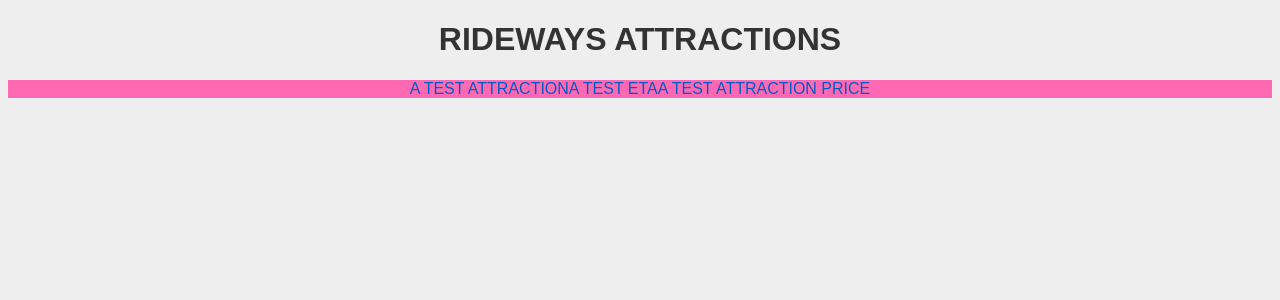
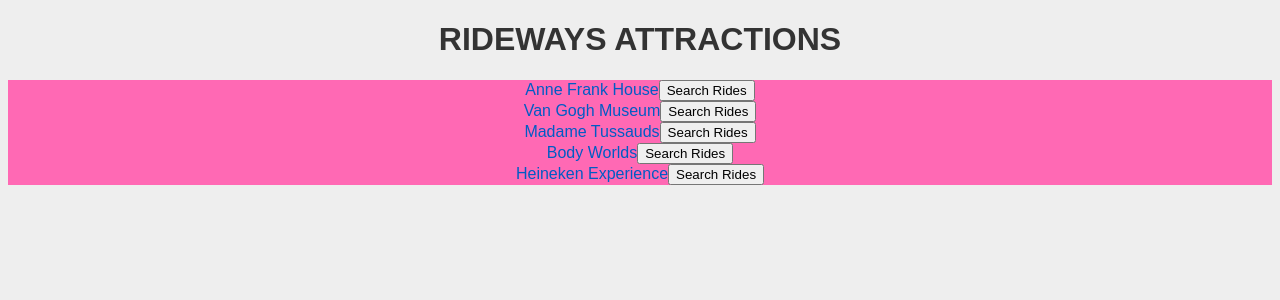
Before and after one commit to erineland/booking.com-2018-hackathon-attractions-frontend, a React app: page / in a window 1280 px wide. Shown: the top 300 px of the page. Built offline with nearby package versions, Linux system fonts and the light colour scheme.

Commit message:
Setting up the flow of attractions to be listed by children components. Now rendering a simple list of attractions.

```diff
--- a/src/client/components/App.jsx
+++ b/src/client/components/App.jsx
@@ -8,7 +8,52 @@
 
     //explicitly bind hoisted functions to this on lexical scope.
 
-    this.attractions = [];
+    // TODO : Setup web request to query for attractions here.
+
+    this.state = {
+      attractions: [
+        {
+          name: "Anne Frank House",
+          location: {
+            placeId: "ChIJSRE-IcUJxkcRCltjPmVdmtQ",
+            lat: "52.3752182",
+            lon: "4.8817878"
+          }
+        },
+        {
+          name: "Van Gogh Museum",
+          location: {
+            placeId: "ChIJX1rTlu8JxkcRGsV8",
+            lat: "52.3584159",
+            lon: "4.8788869"
+          }
+        },
+        {
+          name: "Madame Tussauds",
+          location: {
+            placeId: "ChIJ19XKKccJxkcRawZK9nzTJz8",
+            lat: "52.3725235",
+            lon: "4.8904001"
+          }
+        },
+        {
+          name: "Body Worlds",
+          location: {
+            placeId: "ChIJ3XSZnccJxkcR-rNgffJJMGI",
+            lat: "52.3747422",
+            lon: "4.8927304"
+          }
+        },
+        {
+          name: "Heineken Experience",
+          location: {
+            placeId: "ChIJSxklPO0JxkcRCqxBkavK008",
+            lat: "52.3578313",
+            lon: "4.8896362"
+          }
+        }
+      ]
+    };
   }
 
   //   //Get car info
@@ -66,7 +111,7 @@
     // const carsToShow = this.state.carsToShow;
 
     return <div>
-      <AttractionRidesList />
+      <AttractionRidesList attractions={this.state.attractions} />
     </div>;
   }
 }
--- a/src/client/components/AttractionRideListItem/AttractionRideListItem.jsx
+++ b/src/client/components/AttractionRideListItem/AttractionRideListItem.jsx
@@ -1,7 +1,8 @@
 import React, { Component } from 'react';
+import PropTypes from 'prop-types';
 import styles from './AttractionRideListItem.scss';
 
-class AttractionRideListItem extends Component {
+export default class AttractionRideListItem extends Component {
 
     constructor(props) {
         super(props);
@@ -11,19 +12,24 @@
         this.attractions = [];
     }
 
+    //todo: setup function to perform a search for rides.
+
     render() {
         return (
             <div>
                 <div className='rw-booking-hack__attraction-list-item-container'>
                     <div className='rw-booking-hack__attraction-list-item-row'>
-                        <span className='rw-booking-hack__attraction-name'>A TEST ATTRACTION</span>
-                        <span className='rw-booking-hack__attraction-eta'>A TEST ETA</span>
-                        <span className='rw-booking-hack__attraction-price'>A TEST ATTRACTION PRICE</span>
+                        <span className='rw-booking-hack__ride-type'>{this.props.name}</span>
+                        <button className='rw-booking-hack__search-rides'>Search Rides</button>
                     </div>
                 </div>
+                {/* todo: use state flag to render a list of retrieved ride rates. */}
             </div>
         )
     }
 }
 
-module.exports = AttractionRideListItem;
+AttractionRideListItem.propTypes = {
+    name: PropTypes.string,
+    location: PropTypes.object,
+};
--- a/src/client/components/AttractionRidesList/AttractionRidesList.jsx
+++ b/src/client/components/AttractionRidesList/AttractionRidesList.jsx
@@ -1,28 +1,38 @@
 import React, { Component } from 'react';
 import AttractionRideListItem from '../AttractionRideListItem/AttractionRideListItem.jsx';
+import PropTypes from 'prop-types';
 
 class AttractionRidesList extends Component {
 
     constructor(props) {
         super(props);
 
+        this.renderAttractionListItems = this.renderAttractionListItems.bind(this);
+
         //explicitly bind hoisted functions to this on lexical scope.
-        // this.state = {
-        //     slider: this.props.sliderItems,
-        //     activeIndex: this.props.defaultActiveIndex,
-        //     left: 0,
-        // };
-
-        this.attractions = [];
+        this.state = {
+            attractions: this.props.attractions,
+        };
     }
 
-    // renderAttractionListItems() {
-    //     return
-    // }
+    renderAttractionListItems() {
+        return this.state.attractions.map((currentAttraction, index) => {
+            return (
+                <AttractionRideListItem
+                    key={`rw-booking-hack__attraction-${index}`}
+                    {...currentAttraction}
+                />
+            )
+        });
+    }
 
     render() {
-        return <div><AttractionRideListItem /></div>
+        return <div>{this.renderAttractionListItems()}</div>
     }
 }
 
+AttractionRidesList.propTypes = {
+    attractions: PropTypes.arrayOf(PropTypes.object),
+};
+
 module.exports = AttractionRidesList;
```
Also changed, not shown: 1 other file (tests, documents, lock files or other folders).
